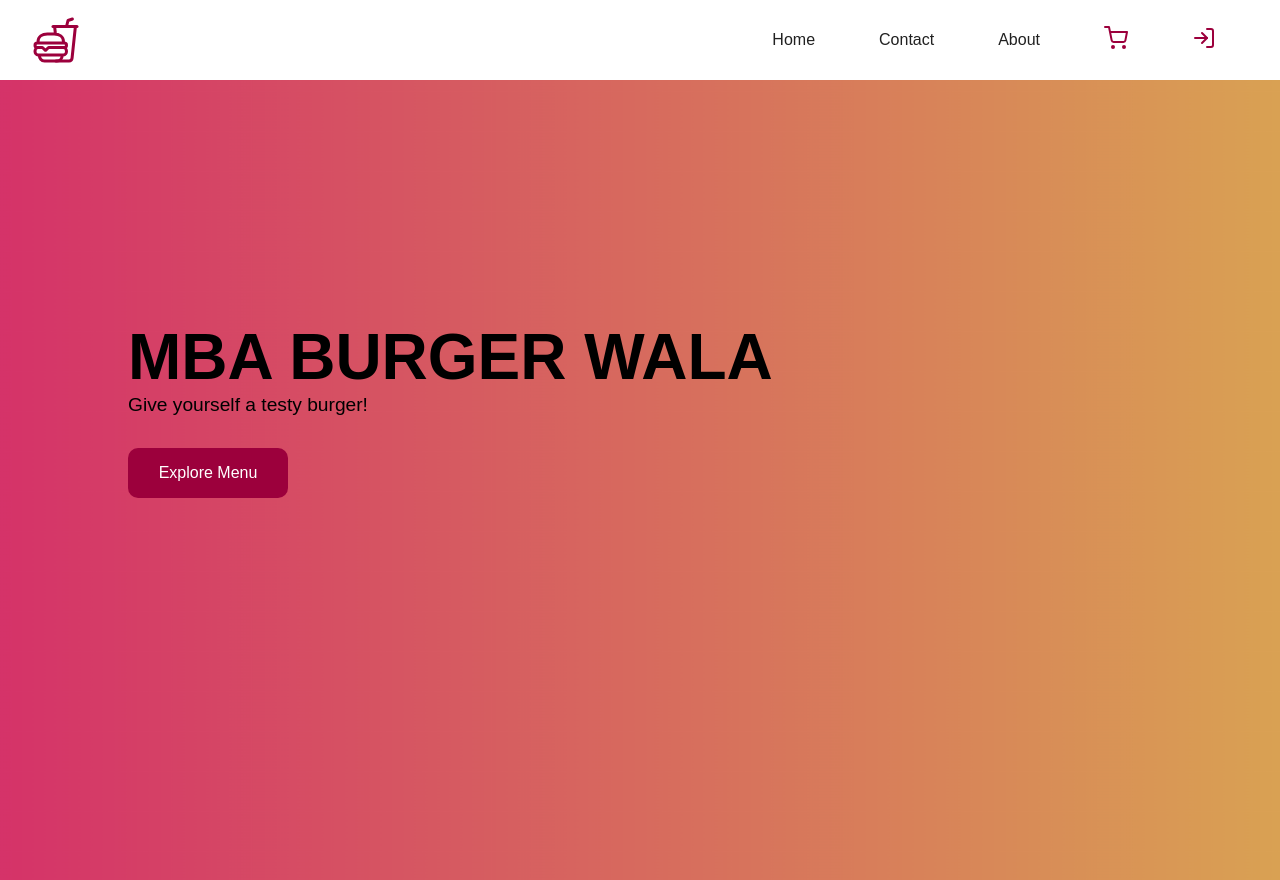
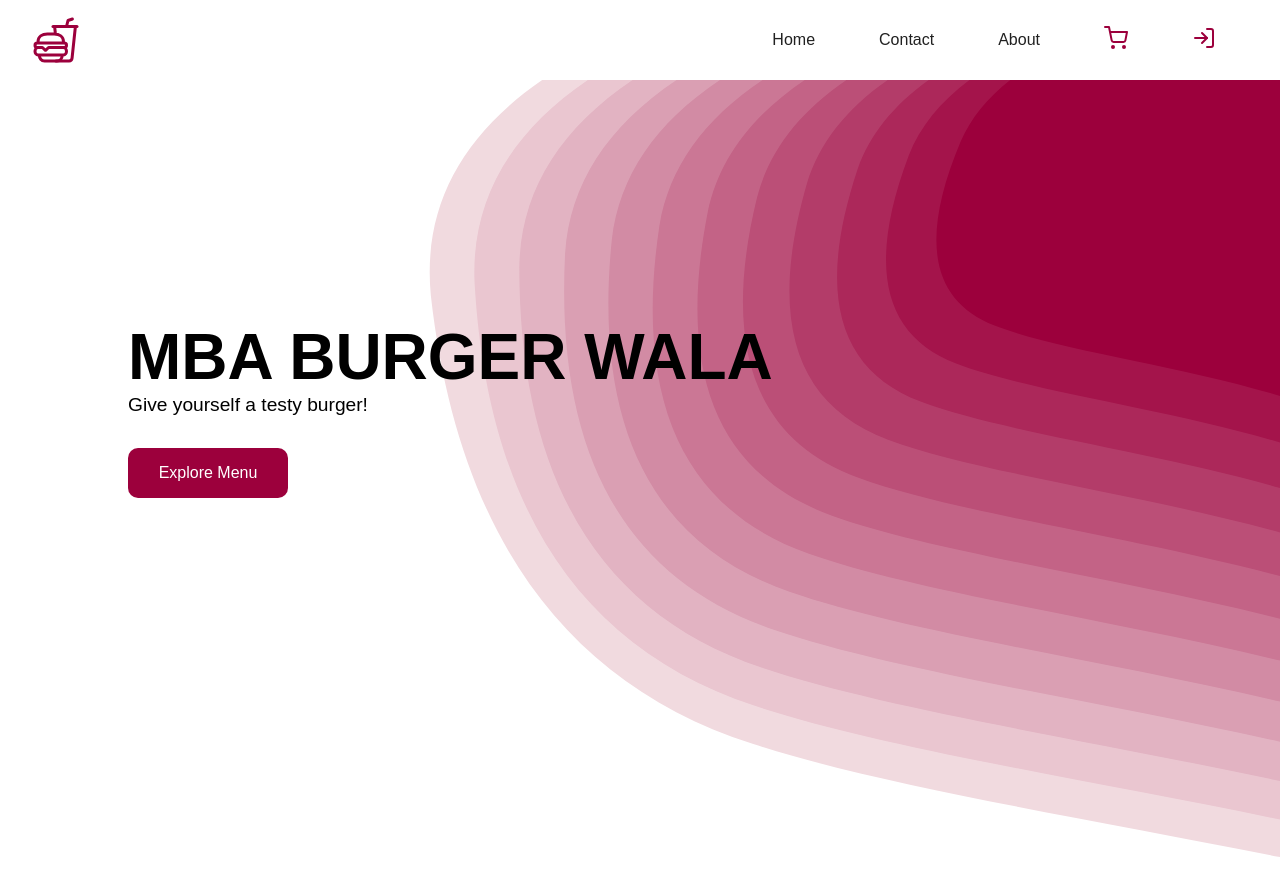
Before and after one commit to devpranab/mba-burger-wala-ui, a React (Create React App) app: page / in a window 1280 px wide. Built offline with nearby package versions, Linux system fonts and the light colour scheme; a web font is replaced by a local one.

Commit message:
Banner Page Design

```diff
--- a/src/components/Home/Banner/Banner.scss
+++ b/src/components/Home/Banner/Banner.scss
@@ -38,7 +38,7 @@
     content: "";
     width: 100%;
     height: 100%;
-    background-image: url("../../../assets/images/bg.png");
+    background-image: url("../../../assets/images/bg.svg");
     background-repeat: no-repeat;
     background-size: cover;
     position: absolute;
```
